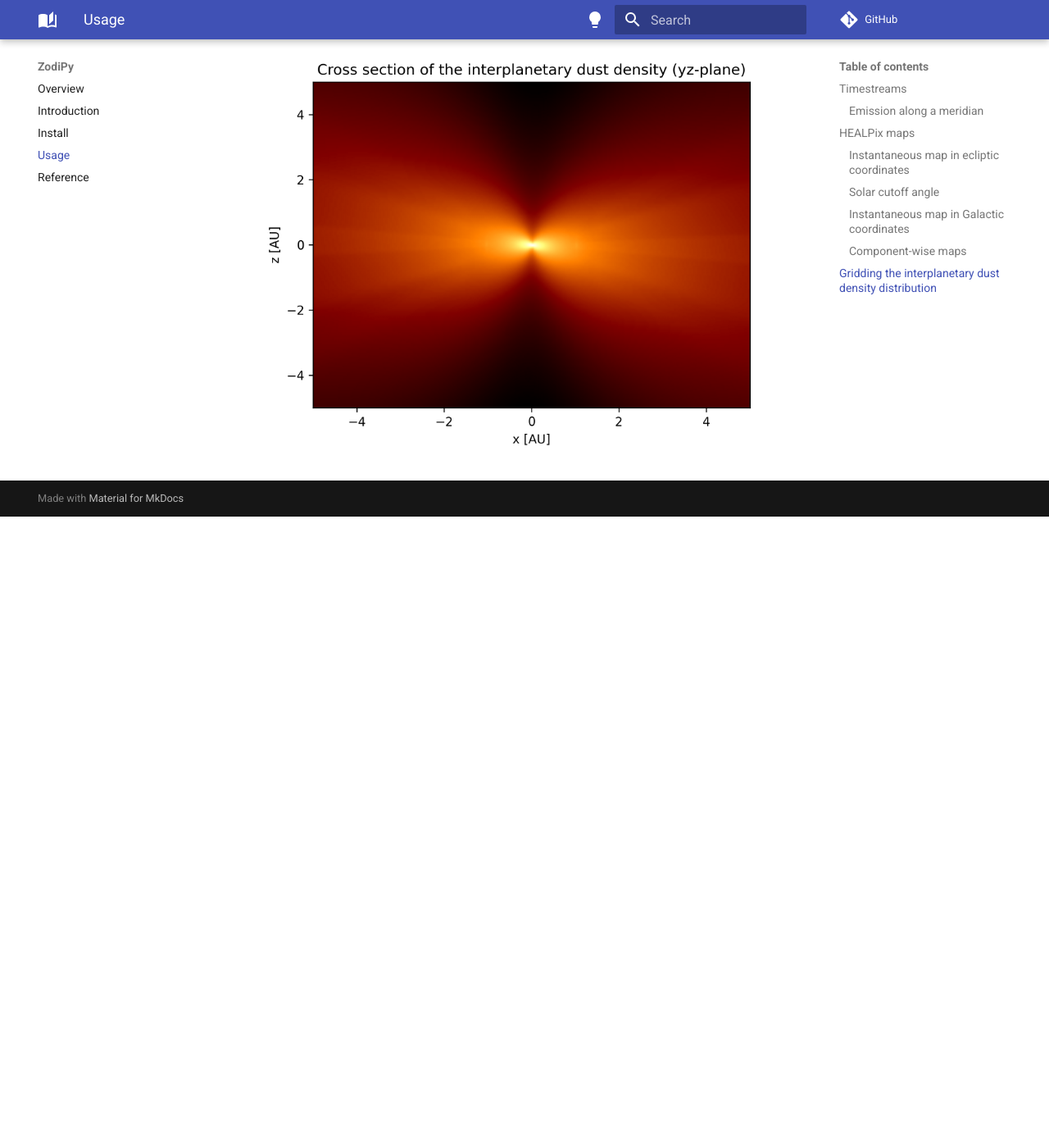
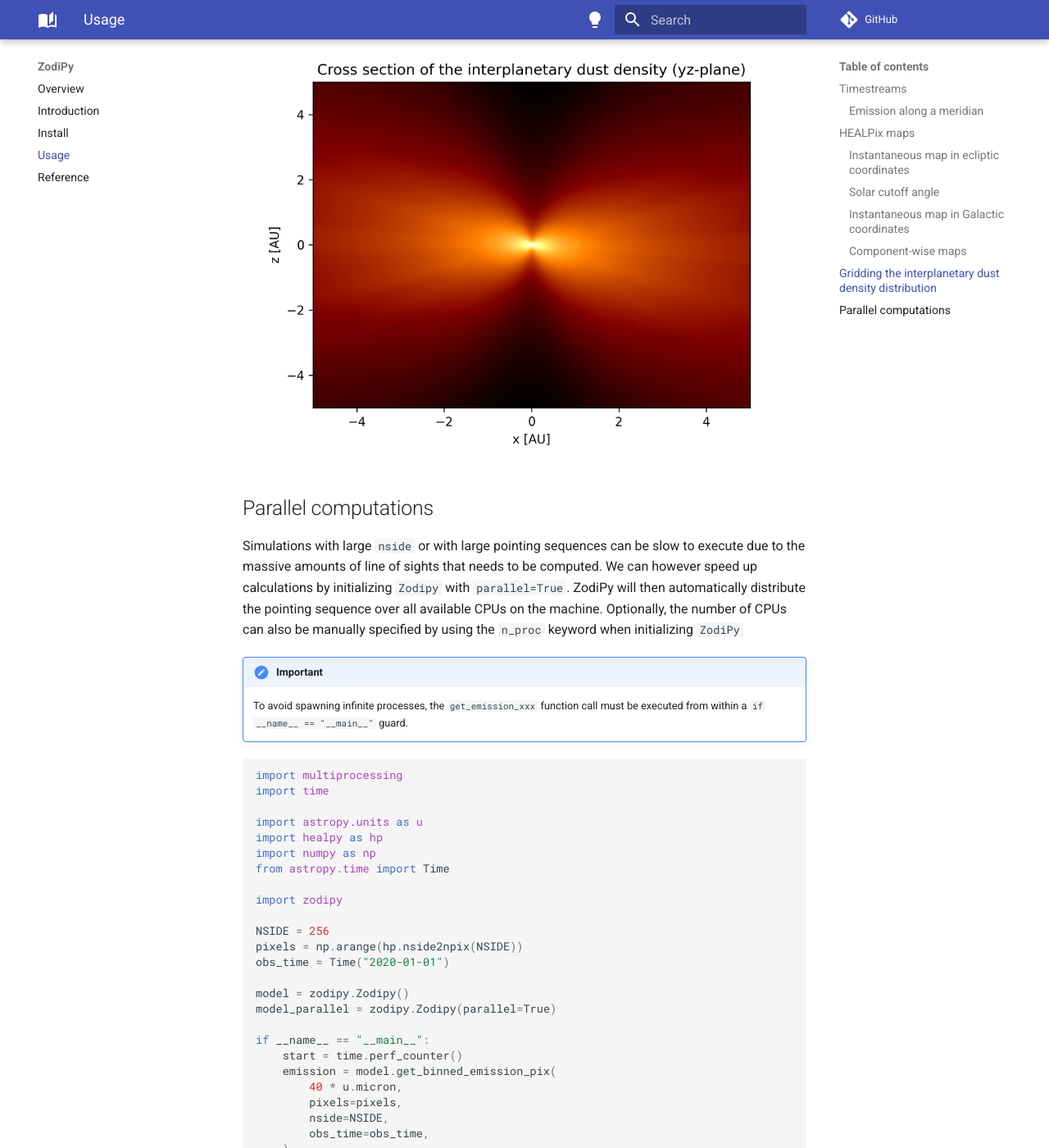
Before and after one commit to Cosmoglobe/zodipy, an MkDocs documentation site: the page built from docs/usage.md, in a window 1280 px wide and 1400 px high, scrolled down 7705 px. Shown: the whole window at 82% size. Built offline with MkDocs 1.6.1 and Material for MkDocs 9.7.7, drawn with Linux system fonts in a browser that asks for light colours; comment, search, counter and statistics services are not loaded; before the commit the page ends 8335 px from its top, so only the background shows below that; some of the changed text lies outside the part shown.

Commit message:
Updated documentation and tests for multiprocessing

````diff
--- /dev/null
+++ b/docs/examples/get_parallel_emission.py
@@ -0,0 +1,45 @@
+import multiprocessing
+import time
+
+import astropy.units as u
+import healpy as hp
+import numpy as np
+from astropy.time import Time
+
+import zodipy
+
+NSIDE = 256
+pixels = np.arange(hp.nside2npix(NSIDE))
+obs_time = Time("2020-01-01")
+
+model = zodipy.Zodipy()
+model_parallel = zodipy.Zodipy(parallel=True)
+
+if __name__ == "__main__":
+    start = time.perf_counter()
+    emission = model.get_binned_emission_pix(
+        40 * u.micron,
+        pixels=pixels,
+        nside=NSIDE,
+        obs_time=obs_time,
+    )
+    print(
+        "Time spent on a single CPU:", round(time.perf_counter() - start, 2), "seconds"
+    )
+    # > Time spent on a single CPU: 143.49 seconds
+
+    start = time.perf_counter()
+    emission_parallel = model_parallel.get_binned_emission_pix(
+        40 * u.micron,
+        pixels=pixels,
+        nside=NSIDE,
+        obs_time=obs_time,
+    )
+    print(
+        f"Time spent on {multiprocessing.cpu_count()} CPUs:",
+        round(time.perf_counter() - start, 2),
+        "seconds",
+    )
+    # > Time spent on 8 CPUs: 42.52 seconds
+
+    assert np.allclose(emission, emission_parallel)
--- a/docs/usage.md
+++ b/docs/usage.md
@@ -72,3 +72,14 @@ and plot the cross section of the diffuse cloud components density in the yz-pla
 {!examples/get_density_contour.py!}
 ```
 ![Interplanetary dust distribution](img/density_grid.png)
+
+
+## Parallel computations
+Simulations with large `nside` or with large pointing sequences can be slow to execute due to the massive amounts of line of sights that needs to be computed. We can however speed up calculations by initializing `Zodipy` with `parallel=True`. ZodiPy will then automatically distribute the pointing sequence over all available CPUs on the machine. Optionally, the number of CPUs can also be manually specified by using the `n_proc` keyword when initializing `ZodiPy`
+
+!!! important
+    To avoid spawning infinite processes, the `get_emission_xxx` function call must be executed from within a `if __name__ == "__main__"` guard.
+
+```python
+{!examples/get_parallel_emission.py!}
+```
````
Also changed, not shown: 3 other files.
